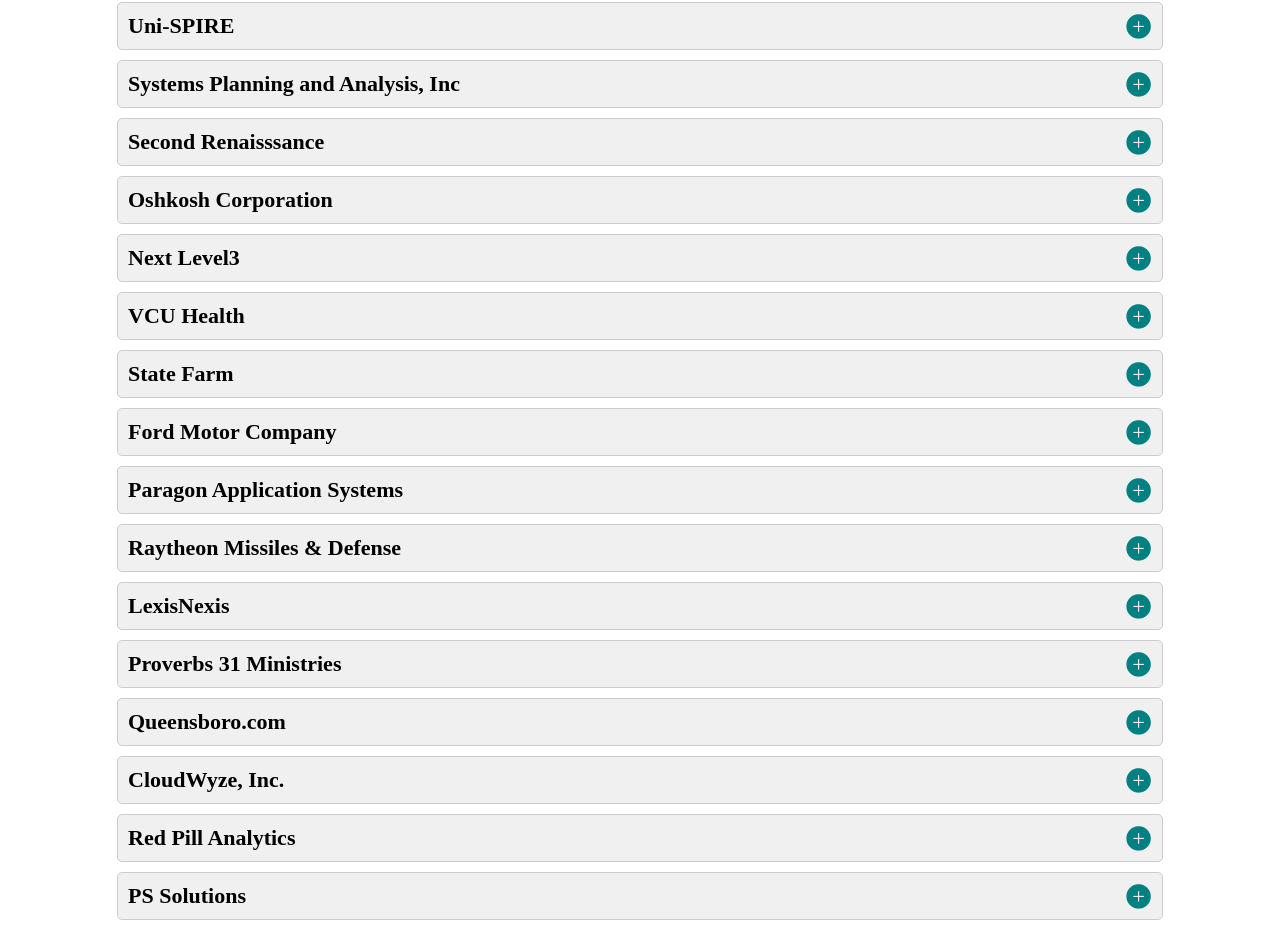
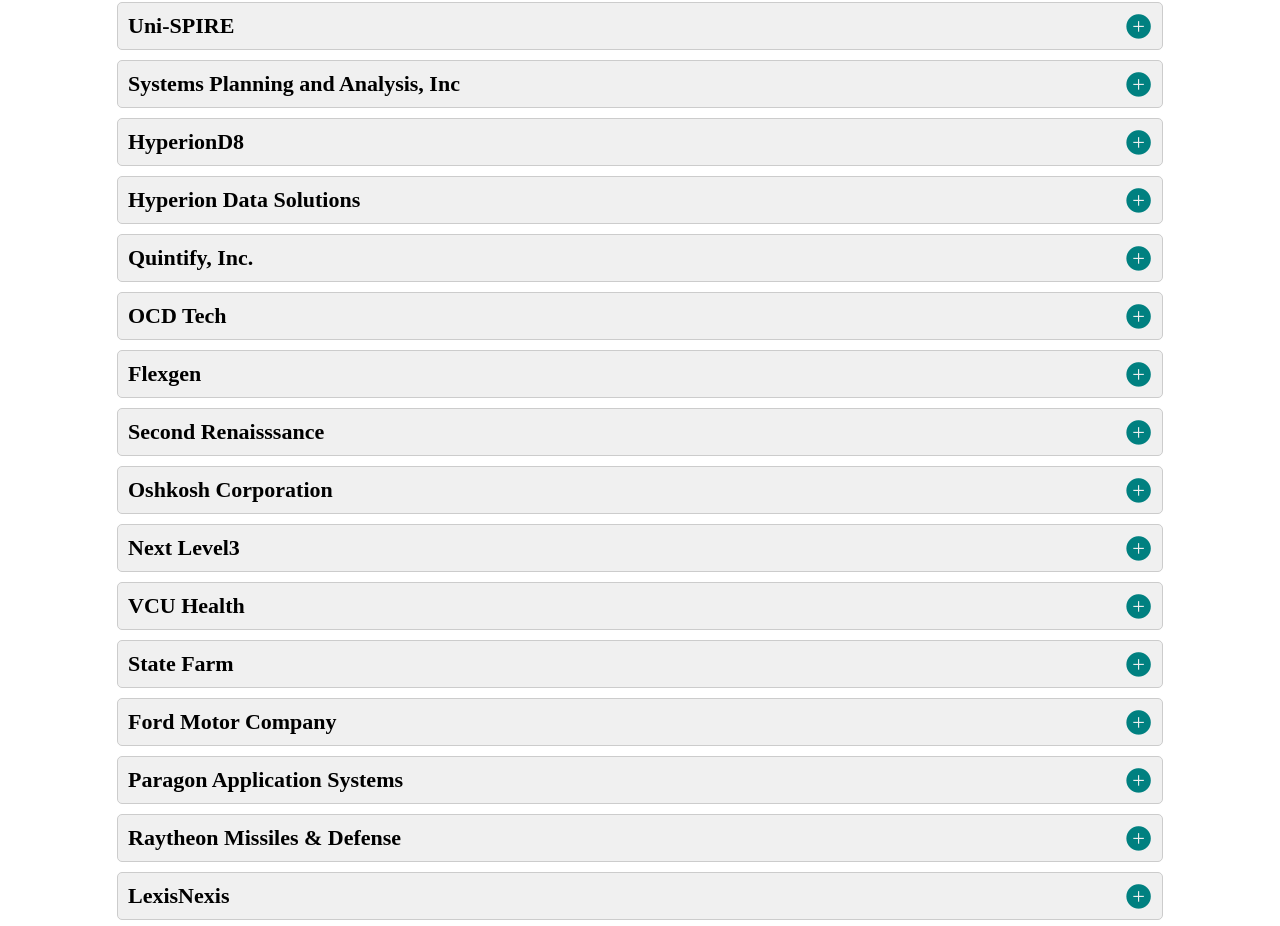
Before and after one commit to MichaelT-178/ForGuy, a Vue app: page /jobs/WhereToApply in a window 1280 px wide. Shown: the part 4039-4965 px from the top of the page. Built offline with nearby package versions, Linux system fonts and the light colour scheme.

Commit message:
Added jobs to WhereToApply and added Contacts

```diff
--- /dev/null
+++ b/src/Views/linkedin/Contacts.vue
@@ -0,0 +1,6 @@
+<template>
+    <main class="about-page">
+        <h1>Contacts</h1>
+        <p>This is the Contacts page</p>
+    </main>
+</template>
--- a/src/Views/other/memes.vue
+++ b/src/Views/other/memes.vue
@@ -1,6 +1,14 @@
 <template>
-    <main class="about-page">
-        <h1>Memes</h1>
-        <p>This is the Memes page</p>
-    </main>
+    <h1>Memes</h1>
+    <p>This is the Memes page</p>
 </template>
+
+
+<script setup>
+
+</script>
+
+
+<style scoped>
+
+</style>
--- a/src/components/MenuItems.vue
+++ b/src/components/MenuItems.vue
@@ -22,7 +22,8 @@ export const menuItems = [
             { text: "What Is LinkedIn?",  icon: "person_add",      link: "/linkedin/WhatIsLinkedin" },
             { text: "Setup a Profile",    icon: "account_circle",  link: "/linkedin/SetupProfile" },
             { text: "Setup Job Alerts",   icon: "notifications",   link: "/linkedin/SetupJobAlerts" },
-            { text: "LinkedIn Tips",      icon: "psychology",      link: "/linkedin/LinkedinTips" }
+            { text: "LinkedIn Tips",      icon: "psychology",      link: "/linkedin/LinkedinTips" },
+            { text: "Contacts",           icon: "person",          link: "/linkedin/Contacts" }
         ]
     },
     {
--- a/src/data/jobs/WhereToApply.json
+++ b/src/data/jobs/WhereToApply.json
@@ -547,6 +547,46 @@
             "Name": "Systems Planning and Analysis, Inc",
             "Location": "Washington DC-Baltimore Area",
             "LinkedIn": "https://www.linkedin.com/company/systems-planning-and-analysis-inc/jobs/",
+            "Contact": "",
+            "Tips": "",
+            "Pay": ""
+        },
+        {
+            "Name": "HyperionD8",
+            "Location": "Wilmington, North Carolina",
+            "LinkedIn": "https://www.linkedin.com/company/hyperiond8/jobs/",
+            "Contact": "",
+            "Tips": "",
+            "Pay": ""
+        },
+        {
+            "Name": "Hyperion Data Solutions",
+            "Location": "Wilmington, North Carolina",
+            "LinkedIn": "https://www.linkedin.com/company/hyperion-data-solutions-llc/jobs/",
+            "Contact": "",
+            "Tips": "",
+            "Pay": ""
+        },
+        {
+            "Name": "Quintify, Inc.",
+            "Location": "Wilmington, North Carolina",
+            "LinkedIn": "https://www.linkedin.com/company/quintify-database-solutions-inc-/",
+            "Contact": "",
+            "Tips": "",
+            "Pay": ""
+        },
+        {
+            "Name": "OCD Tech",
+            "Location": "Braintree, Massachusetts",
+            "LinkedIn": "https://www.linkedin.com/company/ocd-tech/jobs/",
+            "Contact": "",
+            "Tips": "",
+            "Pay": ""
+        },
+        {
+            "Name": "Flexgen",
+            "Location": "Durham, North Carolina (RTP)",
+            "LinkedIn": "https://www.linkedin.com/company/flexgen/jobs/",
             "Contact": "",
             "Tips": "",
             "Pay": ""
```
Also changed, not shown: src/router/index.js (+7 -1 lines), 1 other file (tests, documents, lock files or other folders).
